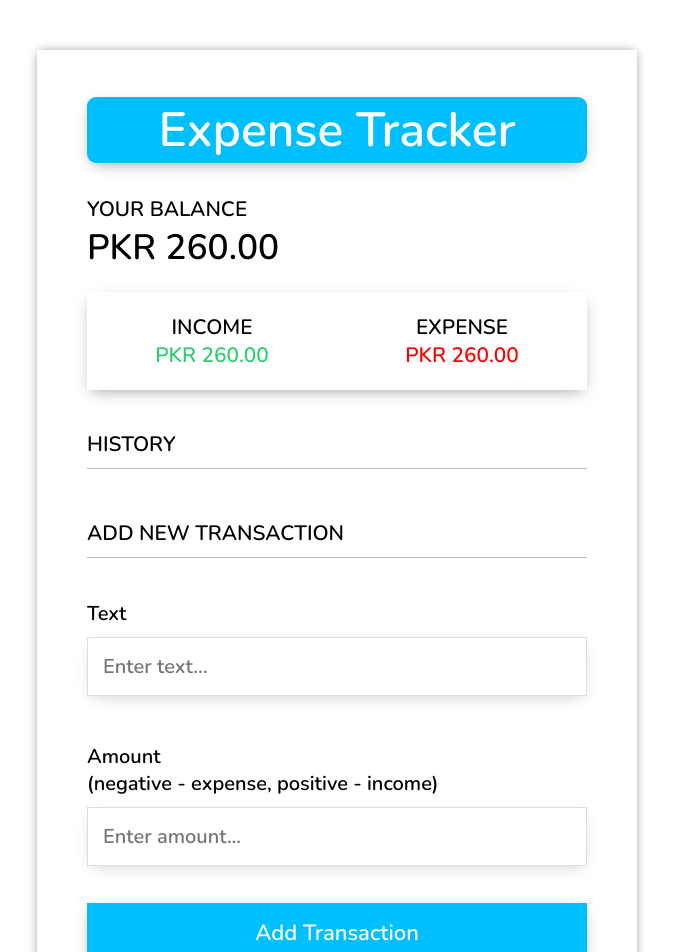
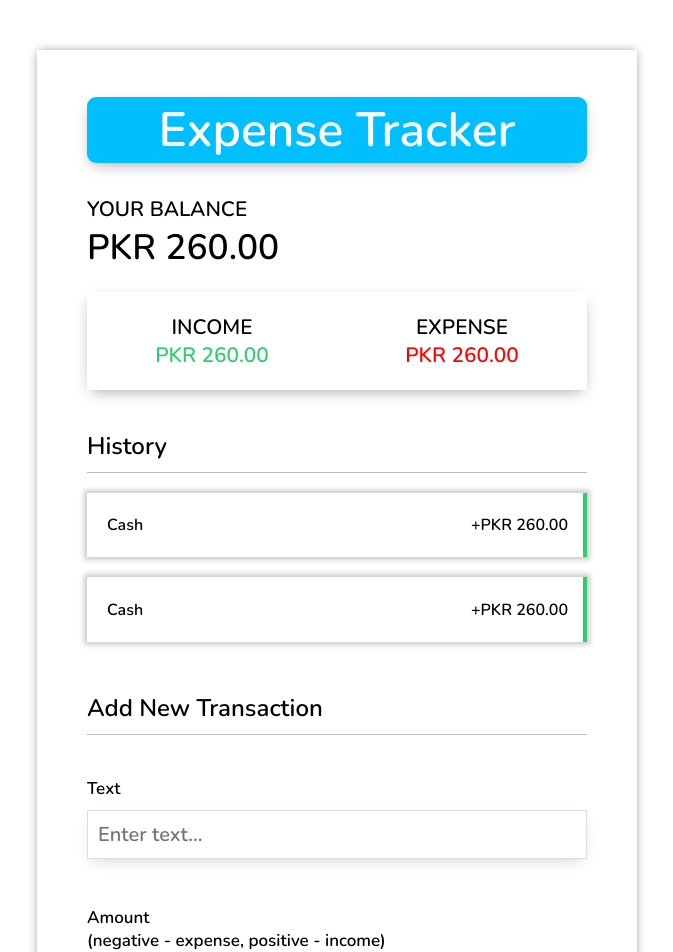
Before and after one commit to Alikhan219/Bootcamp_Expense_Tracker_App, a React (Create React App) app: page / in a window 1280 px wide. Shown: the top 952 px of the page, without its empty margins (303-976 px from the left). Built offline with nearby package versions, Linux system fonts and the light colour scheme.

Commit message:
css has been completed and now working on interactive things

```diff
--- a/public/index.html
+++ b/public/index.html
@@ -5,7 +5,7 @@
     <style>
       @import url('https://fonts.googleapis.com/css2?family=Nunito:wght@600&display=swap');
       </style>
-    <link rel="icon" href="./favicon-32x32.png" />
+    <link rel="shortcut icon" href="./favicon-32x32.png" type="image/x-icon">
     <meta name="viewport" content="width=device-width, initial-scale=1" />
     <meta name="theme-color" content="#000000" />
     <meta
--- a/src/App.css
+++ b/src/App.css
@@ -43,7 +43,7 @@ label{
   display: inline-block;
   margin: 10px 0;
   font-weight: 600;
-  font-size: 20px;
+  font-size: 17px;
   font-family: 'Nunito', sans-serif;
 }
 h3{
@@ -55,12 +55,16 @@ h3{
   border-bottom: 1px solid #bbb;
     padding-bottom: 10px;
     margin: 40px 0 10px;
+    text-transform: capitalize;
+    font-size: 1.5rem;
 }
 .bottom{
   border-bottom: 1px solid #bbb;
     padding-bottom: 10px;
     margin: 40px 0 10px;
     margin-top: 50px;
+    text-transform: capitalize;
+    font-size: 1.5rem;
 }
 .big-txt{
   font-size: 2.2rem;
@@ -83,7 +87,7 @@ input[type=number], input[type=text]{
   box-shadow: 0px 5px 15px -5px rgba(0,0,0,0.2);
     outline: 0;
     margin: 0 0 15px;
-    padding: 15px;
+    padding: 10px;
     width: 100%;
     box-sizing: border-box;
     font-size: 20px;
@@ -96,7 +100,7 @@ input[type=number], input[type=text]{
     outline: 0;
     border: 0;
     background-color: deepskyblue;
-    padding: 15px;
+    padding: 10px;
     width: 100%;
     box-sizing: border-box;
     color: white;
@@ -119,3 +123,19 @@ input[type=number], input[type=text]{
 .expense-h3{
   color: red;
 }
+.hist-div{
+  margin-top: 20px;
+  box-sizing: border-box;
+  display: flex;
+  flex-direction: row;
+  justify-content: space-between;
+  box-shadow: 0px 0px 5px 3px rgba(0,0,0,0.2);
+  border-right: 4px solid #2ecc71;
+
+}
+.hist-txt{
+  margin-left: 20px;
+}
+.hist-amount{
+  margin-right: 15px;
+}
--- a/src/App.js
+++ b/src/App.js
@@ -1,7 +1,16 @@
-import React from "react";
+import React, { useState } from "react";
 import "./App.css";
 
 function App() {
+  const [amount, setAmount] = useState('')
+
+  const inputEvent=(event)=>{
+     setAmount(event.target.value)
+     console.log(event.target.value)
+  }
+const onSubmit=()=>{
+
+}
   return (
     <div className="container">
       <h1 className="text_center">Expense Tracker</h1>
@@ -20,6 +29,15 @@ function App() {
         </h3>
       </div>
       <h3 className="border">History</h3>
+      <div className="hist-div">
+      <h4 className="hist-txt">Cash</h4>
+      <h4 className="hist-amount"> +PKR 260.00</h4>
+      </div>
+      <div className="hist-div">
+      <h4 className="hist-txt">Cash</h4>
+      <h4 className="hist-amount"> +PKR 260.00</h4>
+      </div>
+
 
       <h3 className="bottom">Add New Transaction</h3>
       <br />
@@ -27,7 +45,7 @@ function App() {
         <div className="form_control">
           <label for="text">Text</label>
 
-          <input type="text" placeholder="Enter text..." />
+          <input type="text" placeholder="Enter text..."  onChange={inputEvent} value={amount} />
         </div>
         <br />
         <div className="form_control">
@@ -36,10 +54,10 @@ function App() {
             <br />
             (negative - expense, positive - income)
           </label>
-          <input type="number" placeholder="Enter amount..." />
+          <input type="number" placeholder="Enter amount..."  onChange={inputEvent} value={amount} />
         </div>
         <br />
-        <button className="btn">Add Transaction</button>
+        <button className="btn" onClick={onSubmit}>Add Transaction</button>
       </form>
     </div>
   );
```
Also changed, not shown: 1 other file (tests, documents, lock files or other folders).
